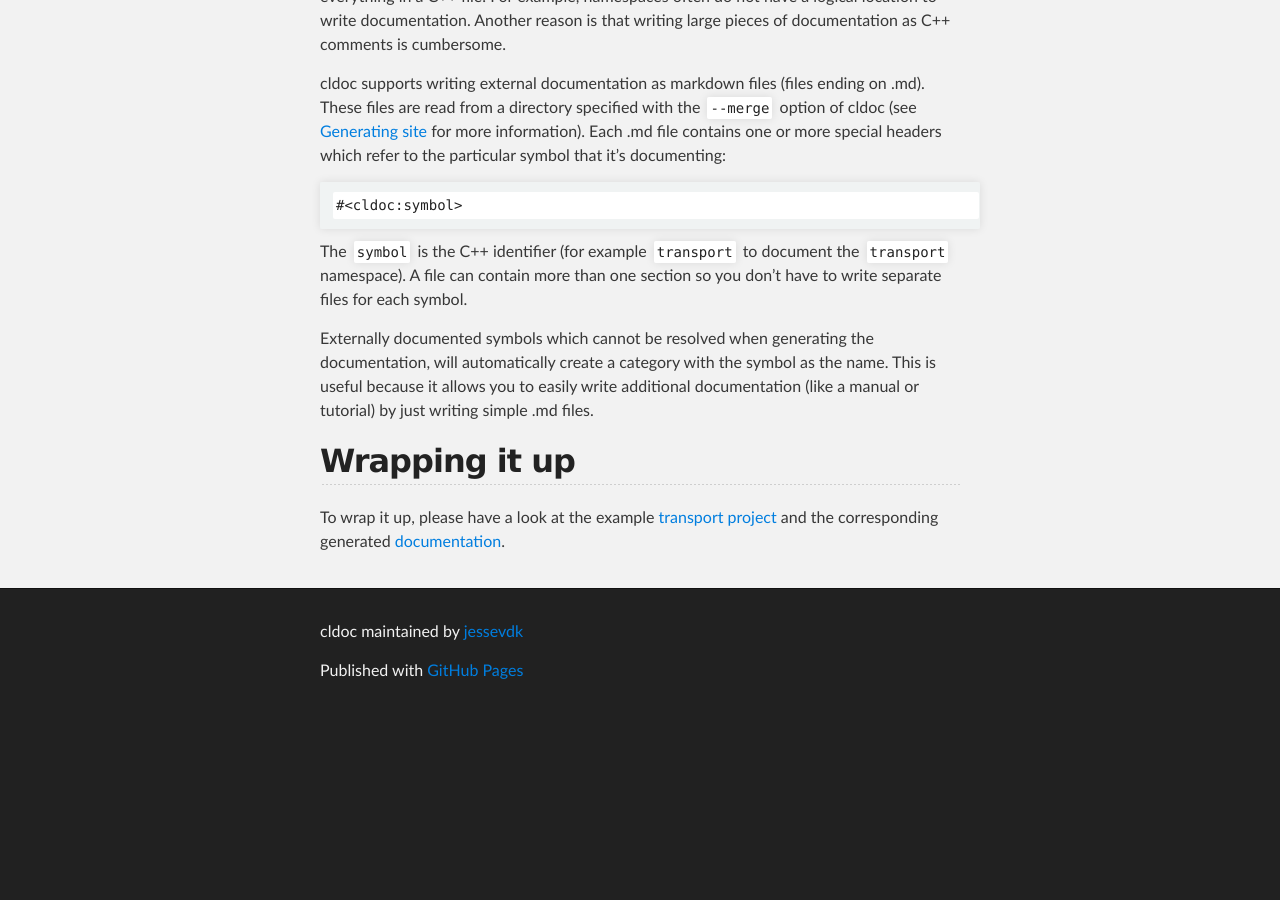
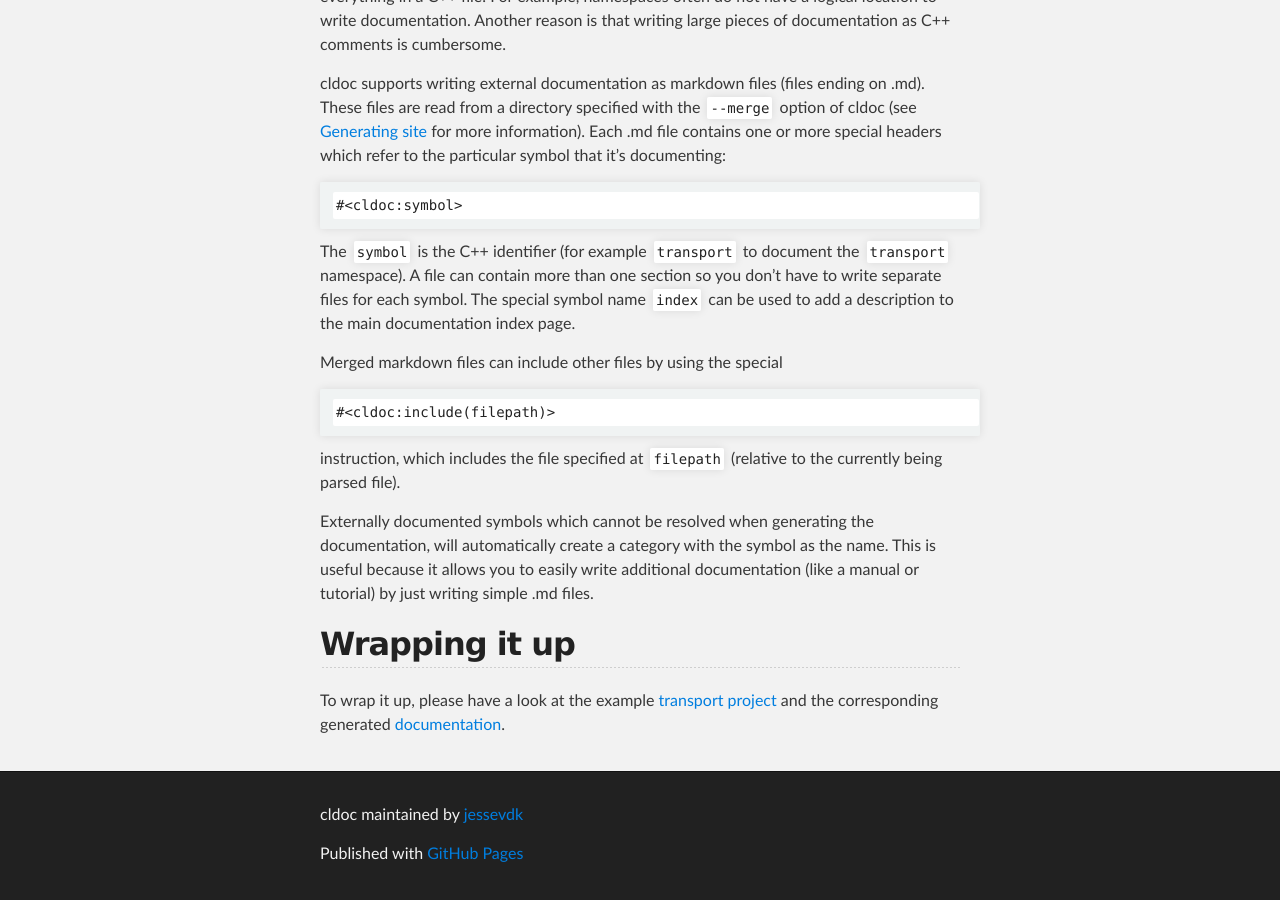
Before and after one commit to jessevdk/cldoc, a Jekyll site: the page built from documenting.md, in a window 1280 px wide and 900 px high, scrolled down 3858 px. Built offline with Jekyll 4.4.1, drawn with Linux system fonts in a browser that asks for light colours; before the commit the page ends 4575 px from its top, so only the background shows below that.

Commit message:
Added documentation of include directive in merging files

```diff
--- a/documenting.md
+++ b/documenting.md
@@ -178,7 +178,15 @@ symbol that it's documenting:
 
 The `symbol` is the C++ identifier (for example `transport` to document the
 `transport` namespace). A file can contain more than one section so you don't
-have to write separate files for each symbol.
+have to write separate files for each symbol. The special symbol name `index`
+can be used to add a description to the main documentation index page.
+
+Merged markdown files can include other files by using the special
+
+    #<cldoc:include(filepath)>
+
+instruction, which includes the file specified at `filepath` (relative to the
+currently being parsed file).
 
 Externally documented symbols which cannot be resolved when generating the
 documentation, will automatically create a category with the symbol as the name.
```
